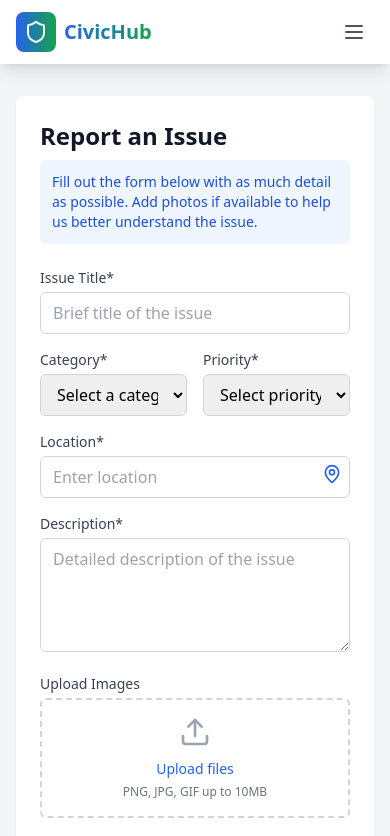
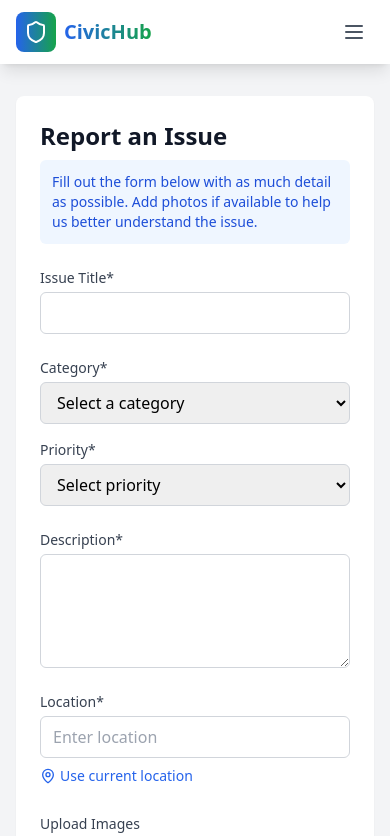
Before and after one commit to BiviHub/civichub-frontend, a React (Vite) app: page /report in a window 390 px wide. Shown: the top 836 px of the page. Built offline with nearby package versions, Linux system fonts and the light colour scheme.

Commit message:
report page

```diff
--- a/src/pages/ReportIssuePage.tsx
+++ b/src/pages/ReportIssuePage.tsx
@@ -1,72 +1,24 @@
+
 import { useState } from 'react';
 import { Upload, MapPin, Send, X } from 'lucide-react';
 import Navbar from '../components/Navbar';
 import Footer from '../components/Footer';
-import * as React from "react";
 
 const ReportIssuePage = () => {
-  const [formData, setFormData] = useState({
-    title: '',
-    description: '',
-    location: '',
-    category: '',
-    priority: '',
-    images: [] as File[],
-    contactInfo: '',
-  });
+  const [location, setLocation] = useState('');
+  const [uploadedFiles, setUploadedFiles] = useState<{ name: string; file: File }[]>([]);
 
-  const [previewImages, setPreviewImages] = useState<string[]>([]);
-
-  const categories = [
-    'Road Maintenance',
-    'Street Lighting',
-    'Garbage Collection',
-    'Water Supply',
-    'Public Safety',
-    'Others'
-  ];
-
-  const priorities = [
-    'Low',
-    'Medium',
-    'High',
-    'Critical'
-  ];
-
-  const handleSubmit = (e: React.FormEvent) => {
-    e.preventDefault();
-    console.log('Form submitted:', formData);
+  const handleFileUpload = (e: React.ChangeEvent<HTMLInputElement>) => {
+    const files = Array.from(e.target.files || []);
+    const newFiles = files.map(file => ({
+      name: file.name,
+      file: file
+    }));
+    setUploadedFiles(prev => [...prev, ...newFiles]);
   };
 
-  const handleImageUpload = (e: React.ChangeEvent<HTMLInputElement>) => {
-    try {
-      const files = Array.from(e.target.files || []);
-
-      setFormData(prev => ({
-        ...prev,
-        images: [...prev.images, ...files]
-      }));
-
-      const newPreviewUrls = files.map(file => URL.createObjectURL(file));
-      setPreviewImages(prev => [...prev, ...newPreviewUrls]);
-    } catch (error) {
-      console.error('Error uploading images:', error);
-    }
-  };
-
-  const removeImage = (index: number) => {
-    try {
-      URL.revokeObjectURL(previewImages[index]);
-
-      setFormData(prev => ({
-        ...prev,
-        images: prev.images.filter((_, i) => i !== index)
-      }));
-
-      setPreviewImages(prev => prev.filter((_, i) => i !== index));
-    } catch (error) {
-      console.error('Error removing image:', error);
-    }
+  const removeFile = (index: number) => {
+    setUploadedFiles(prev => prev.filter((_, i) => i !== index));
   };
 
   const getCurrentLocation = () => {
@@ -74,10 +26,7 @@ const ReportIssuePage = () => {
       navigator.geolocation.getCurrentPosition(
           (position) => {
             const { latitude, longitude } = position.coords;
-          setFormData(prev => ({
-            ...prev,
-            location: `${latitude}, ${longitude}`
-          }));
+            setLocation(`${latitude}, ${longitude}`);
           },
           (error) => {
             console.error('Error getting location:', error);
@@ -94,7 +43,6 @@ const ReportIssuePage = () => {
           <div className="bg-white rounded-lg shadow-sm p-6">
             <div className="mb-6">
               <h1 className="text-2xl font-semibold text-gray-900 mb-2">Report an Issue</h1>
-
               <div className="mt-2 p-3 bg-blue-50 rounded-md">
                 <p className="text-sm text-blue-700">
                   Fill out the form below with as much detail as possible.
@@ -103,7 +51,7 @@ const ReportIssuePage = () => {
               </div>
             </div>
 
-          <form onSubmit={handleSubmit} className="space-y-4">
+            <form className="space-y-6">
               {/* Title Field */}
               <div>
                 <label htmlFor="title" className="block text-sm font-medium text-gray-700">
@@ -112,31 +60,29 @@ const ReportIssuePage = () => {
                 <input
                     type="text"
                     id="title"
-                className="mt-1 w-full px-3 py-2 border border-gray-300 rounded-md focus:ring-1 focus:ring-blue-500 focus:border-blue-500"
-                placeholder="Brief title of the issue"
-                value={formData.title}
-                onChange={(e) => setFormData(prev => ({ ...prev, title: e.target.value }))}
+                    className="mt-1 block w-full rounded-md border border-gray-300 px-3 py-2 focus:ring-1 focus:ring-blue-500 focus:border-blue-500"
                     required
                 />
               </div>
 
-            {/* Category and Priority Row */}
-            <div className="grid grid-cols-2 gap-4">
+              {/* Category and Priority */}
+              <div className="grid grid-cols-1 gap-4 sm:grid-cols-2">
                 <div>
                   <label htmlFor="category" className="block text-sm font-medium text-gray-700">
                     Category*
                   </label>
                   <select
                       id="category"
-                  className="mt-1 w-full px-3 py-2 border border-gray-300 rounded-md focus:ring-1 focus:ring-blue-500 focus:border-blue-500"
-                  value={formData.category}
-                  onChange={(e) => setFormData(prev => ({ ...prev, category: e.target.value }))}
+                      className="mt-1 block w-full rounded-md border border-gray-300 px-3 py-2 focus:ring-1 focus:ring-blue-500 focus:border-blue-500"
                       required
                   >
                     <option value="">Select a category</option>
-                  {categories.map((category) => (
-                    <option key={category} value={category}>{category}</option>
-                  ))}
+                    <option value="Road Maintenance">Road Maintenance</option>
+                    <option value="Street Lighting">Street Lighting</option>
+                    <option value="Garbage Collection">Garbage Collection</option>
+                    <option value="Water Supply">Water Supply</option>
+                    <option value="Public Safety">Public Safety</option>
+                    <option value="Others">Others</option>
                   </select>
                 </div>
 
@@ -146,41 +92,15 @@ const ReportIssuePage = () => {
                   </label>
                   <select
                       id="priority"
-                  className="mt-1 w-full px-3 py-2 border border-gray-300 rounded-md focus:ring-1 focus:ring-blue-500 focus:border-blue-500"
-                  value={formData.priority}
-                  onChange={(e) => setFormData(prev => ({ ...prev, priority: e.target.value }))}
+                      className="mt-1 block w-full rounded-md border border-gray-300 px-3 py-2 focus:ring-1 focus:ring-blue-500 focus:border-blue-500"
                       required
                   >
                     <option value="">Select priority</option>
-                  {priorities.map((priority) => (
-                    <option key={priority} value={priority}>{priority}</option>
-                  ))}
+                    <option value="Low">Low</option>
+                    <option value="Medium">Medium</option>
+                    <option value="High">High</option>
+                    <option value="Critical">Critical</option>
                   </select>
-              </div>
-            </div>
-
-            {/* Location Field */}
-            <div>
-              <label htmlFor="location" className="block text-sm font-medium text-gray-700">
-                Location*
-              </label>
-              <div className="mt-1 relative">
-                <input
-                  type="text"
-                  id="location"
-                  className="w-full px-3 py-2 border border-gray-300 rounded-md focus:ring-1 focus:ring-blue-500 focus:border-blue-500"
-                  placeholder="Enter location"
-                  value={formData.location}
-                  onChange={(e) => setFormData(prev => ({ ...prev, location: e.target.value }))}
-                  required
-                />
-                <button
-                  type="button"
-                  onClick={getCurrentLocation}
-                  className="absolute right-2 top-2 text-blue-600 hover:text-blue-700"
-                >
-                  <MapPin className="w-5 h-5" />
-                </button>
                 </div>
               </div>
 
@@ -192,12 +112,35 @@ const ReportIssuePage = () => {
                 <textarea
                     id="description"
                     rows={4}
-                className="mt-1 w-full px-3 py-2 border border-gray-300 rounded-md focus:ring-1 focus:ring-blue-500 focus:border-blue-500"
-                placeholder="Detailed description of the issue"
-                value={formData.description}
-                onChange={(e) => setFormData(prev => ({ ...prev, description: e.target.value }))}
+                    className="mt-1 block w-full rounded-md border border-gray-300 px-3 py-2 focus:ring-1 focus:ring-blue-500 focus:border-blue-500"
                     required
                 />
+              </div>
+
+              {/* Location Field */}
+              <div>
+                <label htmlFor="location" className="block text-sm font-medium text-gray-700">
+                  Location*
+                </label>
+                <div className="mt-1">
+                  <input
+                      type="text"
+                      id="location"
+                      value={location}
+                      onChange={(e) => setLocation(e.target.value)}
+                      className="block w-full rounded-md border border-gray-300 px-3 py-2 focus:ring-1 focus:ring-blue-500 focus:border-blue-500"
+                      placeholder="Enter location"
+                      required
+                  />
+                  <button
+                      type="button"
+                      onClick={getCurrentLocation}
+                      className="mt-2 inline-flex items-center text-sm text-blue-600 hover:text-blue-700"
+                  >
+                    <MapPin className="w-4 h-4 mr-1" />
+                    Use current location
+                  </button>
+                </div>
               </div>
 
               {/* Image Upload */}
@@ -209,35 +152,31 @@ const ReportIssuePage = () => {
                   <div className="text-center">
                     <Upload className="mx-auto h-8 w-8 text-gray-400" />
                     <div className="mt-2">
-                    <label htmlFor="images" className="cursor-pointer text-sm text-blue-600 hover:text-blue-700">
-                      <span>Upload files</span>
+                      <label htmlFor="images" className="cursor-pointer">
+                        <span className="text-sm text-blue-600 hover:text-blue-700">Upload files</span>
                         <input
                             id="images"
                             type="file"
                             className="sr-only"
                             multiple
                             accept="image/*"
-                        onChange={handleImageUpload}
+                            onChange={handleFileUpload}
                         />
                       </label>
                       <p className="text-xs text-gray-500 mt-1">PNG, JPG, GIF up to 10MB</p>
                     </div>
                   </div>
 
-                {/* Image Preview */}
-                {previewImages.length > 0 && (
-                  <div className="mt-4 grid grid-cols-3 gap-4">
-                    {previewImages.map((preview, index) => (
-                      <div key={index} className="relative group">
-                        <img
-                          src={preview}
-                          alt={`Preview ${index + 1}`}
-                          className="h-24 w-full object-cover rounded-md"
-                        />
+                  {/* File List */}
+                  {uploadedFiles.length > 0 && (
+                      <div className="mt-4 space-y-2">
+                        {uploadedFiles.map((file, index) => (
+                            <div key={index} className="flex items-center justify-between bg-gray-50 p-2 rounded-md">
+                              <span className="text-sm text-gray-600">{file.name}</span>
                               <button
                                   type="button"
-                          onClick={() => removeImage(index)}
-                          className="absolute -top-2 -right-2 bg-red-500 text-white rounded-full p-1 shadow-md opacity-0 group-hover:opacity-100 transition-opacity"
+                                  onClick={() => removeFile(index)}
+                                  className="text-red-500 hover:text-red-700"
                               >
                                 <X className="w-4 h-4" />
                               </button>
@@ -246,21 +185,6 @@ const ReportIssuePage = () => {
                       </div>
                   )}
                 </div>
-            </div>
-
-            {/* Contact Information */}
-            <div>
-              <label htmlFor="contactInfo" className="block text-sm font-medium text-gray-700">
-                Contact Information (optional)
-              </label>
-              <input
-                type="text"
-                id="contactInfo"
-                className="mt-1 w-full px-3 py-2 border border-gray-300 rounded-md focus:ring-1 focus:ring-blue-500 focus:border-blue-500"
-                placeholder="Email or phone number"
-                value={formData.contactInfo}
-                onChange={(e) => setFormData(prev => ({ ...prev, contactInfo: e.target.value }))}
-              />
               </div>
 
               {/* Action Buttons */}
```
Lines whose indentation alone changed are shown as unchanged.
